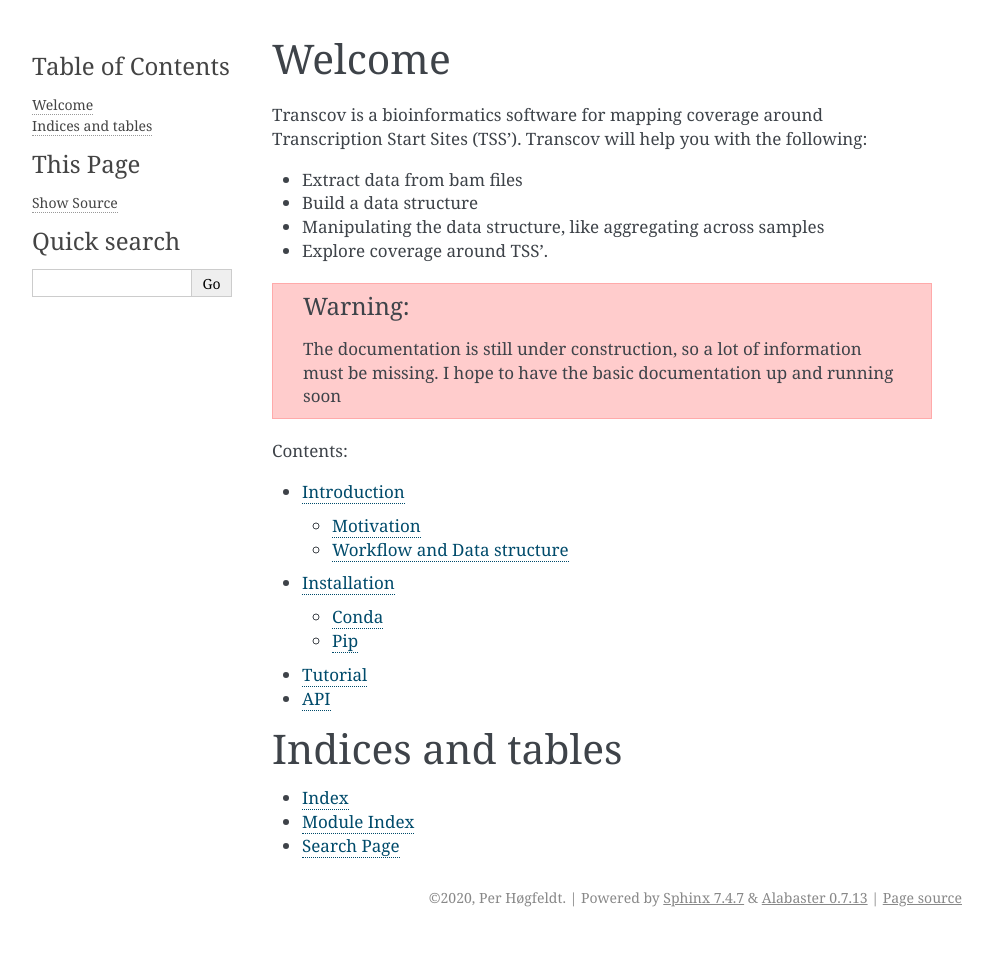
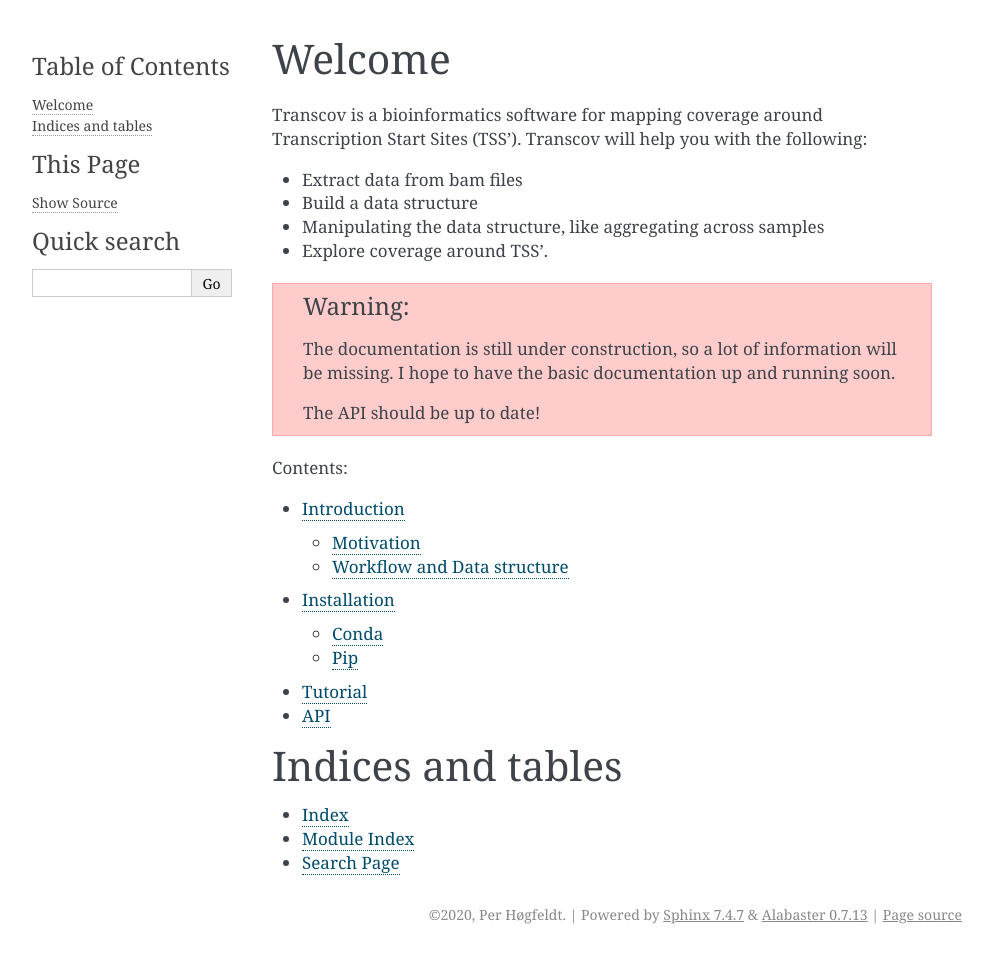
Before and after one commit to Hogfeldt/transcov, a Sphinx documentation site: the page built from docs/index.rst, in a window 1280 px wide. Shown: the whole page, without its empty margins (148-1141 px from the left). Built offline with Sphinx 7.4.7, drawn with Linux system fonts in a browser that asks for light colours.

Commit message:
Edited documentation warning

```diff
--- a/docs/api.rst
+++ b/docs/api.rst
@@ -4,7 +4,5 @@
 API
 ===
 
-Core functions:
-
 .. automodule:: transcov
    :members:
--- a/docs/index.rst
+++ b/docs/index.rst
@@ -18,8 +18,10 @@ Transcov will help you with the following:
 * Explore coverage around TSS'.
 
 .. warning::
-    The documentation is still under construction, so a lot of information must be missing.
-    I hope to have the basic documentation up and running soon
+    The documentation is still under construction, so a lot of information will be missing.
+    I hope to have the basic documentation up and running soon.
+
+    The API should be up to date!
 
 .. toctree::
     :maxdepth: 2
```
